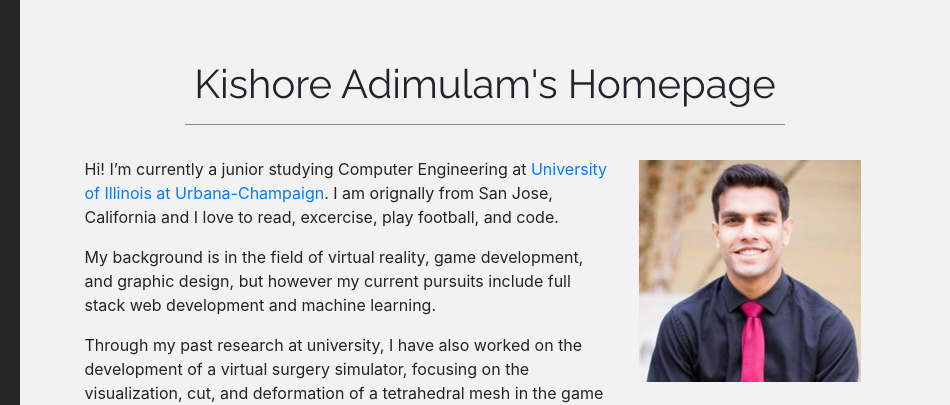
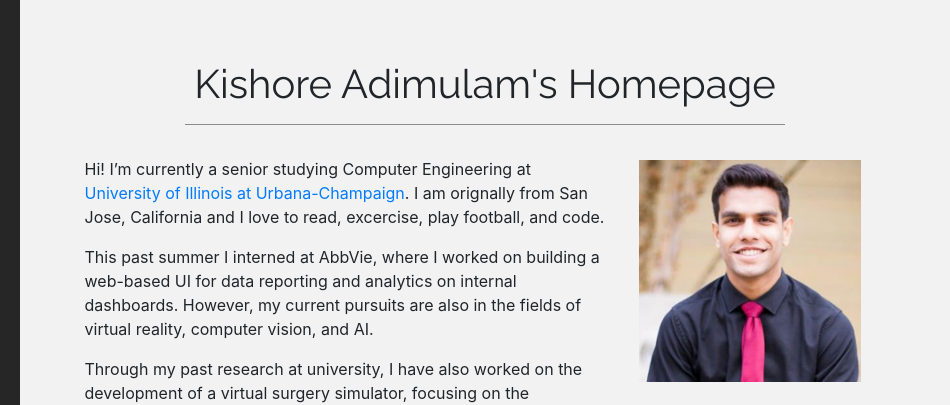
Before and after one commit to kidkishore/kidkishore.github.io, a website: page index.html in a window 1280 px wide. Shown: the top 405 px of the page, 330-1280 px from the left. Drawn offline with Linux system fonts and the light colour scheme.

Commit message:
Update index.html

```diff
--- a/index.html
+++ b/index.html
@@ -69,8 +69,8 @@
                 <div class="row">
                     <div class="col-sm-8 paragraphText">
                         <br>
-                        <p>Hi! I’m currently a junior studying Computer Engineering at <a href="https://ece.illinois.edu/University">University of Illinois at Urbana-Champaign</a>. I am orignally from San Jose, California and I love to read, excercise, play football, and code. </p>
-                        <p>My background is in the field of virtual reality, game development, and graphic design, but however my current pursuits include full stack web development and machine learning.</p>
+                        <p>Hi! I’m currently a senior studying Computer Engineering at <a href="https://ece.illinois.edu/University">University of Illinois at Urbana-Champaign</a>. I am orignally from San Jose, California and I love to read, excercise, play football, and code. </p>
+                        <p>This past summer I interned at AbbVie, where I worked on building a web-based UI for data reporting and analytics on internal dashboards. However, my current pursuits are also in the fields of virtual reality, computer vision, and AI.</p>
                         <p>
                             Through my past research at
                             university, I have also worked on the development of a virtual surgery simulator, focusing on the
```
